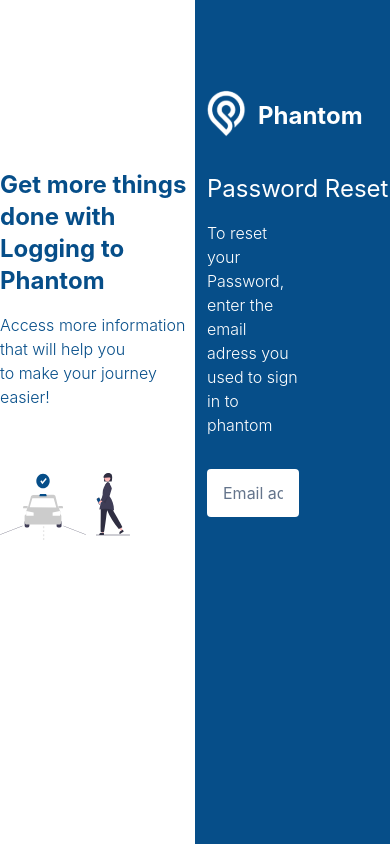
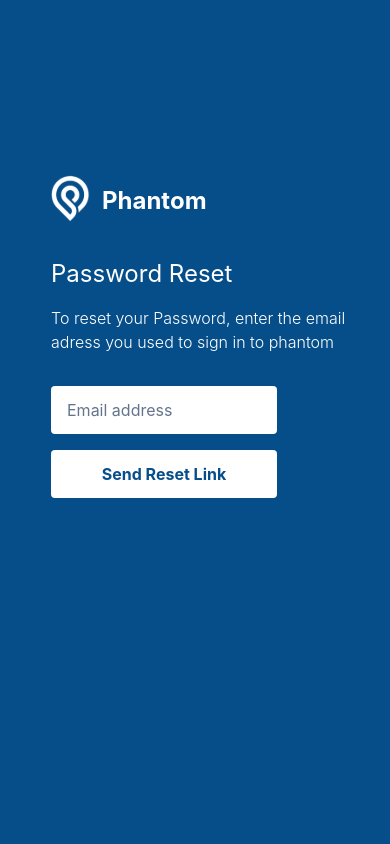
Before and after one commit to atlp-rwanda/rca-phantom-team1-fe, a React (Vite) app: page /password-reset in a window 390 px wide. Built offline with nearby package versions, Linux system fonts and the light colour scheme.

Commit message:
feat: implement  responsive

```diff
--- a/package.json
+++ b/package.json
@@ -16,6 +16,7 @@
     "babel-jest": "^29.5.0",
     "jest-environment-jsdom": "^29.5.0",
     "postcss-cli": "^10.1.0",
+    "prop-types": "^15.8.1",
     "react": "^18.2.0",
     "react-dom": "^18.2.0",
     "react-redux": "^8.0.5",
--- /dev/null
+++ b/src/components/form/SubmitButton.jsx
@@ -0,0 +1,31 @@
+import React from 'react';
+import PropTypes from 'prop-types';
+
+const ActionButton = ({ label, onClick, className, disabled, type, children }) => {
+  return (
+    <button
+      type={type}
+      onClick={onClick}
+      className={` py-3 bg-white rounded w-2/3 md:w-1/2 textcolor-blue font-bold hover:scale-x-105 transition-all ${className}`}
+      disabled={disabled}
+    >
+      {label}
+      {children}
+    </button>
+  );
+}
+
+ActionButton.propTypes = {
+  label: PropTypes.string.isRequired,
+  onClick: PropTypes.func,
+  className: PropTypes.string,
+  disabled: PropTypes.bool,
+  type: PropTypes.oneOf(['button', 'submit', 'reset']),
+  children: PropTypes.node,
+};
+
+ActionButton.defaultProps = {
+  type: 'button',
+};
+
+export default ActionButton;
--- a/src/components/form/TextInput.jsx
+++ b/src/components/form/TextInput.jsx
@@ -3,7 +3,7 @@
 function TextInput({ value, type, onChange, placeholder, className, inputRef }) {
     return (
       <div>
-        <input type={type} value={value} placeholder={placeholder} onChange={onChange} className={` rounded px-4 w-1/2 py-3 outline-none placeholder-slate-500 ${className}`} ref={inputRef} />
+        <input type={type} value={value} placeholder={placeholder} onChange={onChange} className={` rounded px-4 w-2/3 md:w-1/2 py-3 outline-none placeholder-slate-500 ${className}`} ref={inputRef} />
       </div>
     );
   }
--- a/src/pages/PasswordReset.jsx
+++ b/src/pages/PasswordReset.jsx
@@ -2,12 +2,13 @@
 import ResetPassSvg from '../assets/images/reset-pass.svg'
 import PhantomLogo from '../assets/images/Logo-real.svg'
 import TextInput from "../components/form/TextInput";
+import ActionButton from "../components/form/SubmitButton";
 
 const PasswordReset = () => {
     return (
         <div>
-            <div className="flex flex-row">
-                <div className="flex flex-col w-1/2 textcolor-blue mt-[20vh]  md:px-[10vw]">
+            <div className="md:flex flex-row">
+                <div className=" hidden md:flex flex-col w-1/2 textcolor-blue mt-[25vh]  md:px-[10vw]">
                     <h1 className="text-2xl font-bold">Get more things done with <br /> Logging to Phantom</h1>
                     <h1 className="mt-4 font-light">Access more information that will help you <br /> to make your journey easier!</h1>
 
@@ -16,17 +17,18 @@
                     </div>
                 </div>
 
-                <div className="flex flex-col w-1/2 bgcolor-blue min-h-screen md:pl-[5vw]">
-                    <div className="flex flex-row mt-[10vh]">
+                <div className=" flex flex-col md:w-1/2 bgcolor-blue min-h-screen pl-[10vw] md:pl-[5vw]">
+                    <div className="flex flex-row mt-[20vh]">
                         <img  src={PhantomLogo} alt="phantom logo" />
                         <h1 className="text-2xl font-bold text-white mt-4">Phantom</h1>
                     </div>
                     <div className="ml-3">
                         <h1 className="text-2xl mt-8 text-white">Password Reset</h1>
-                        <p  className="mt-4  text-white w-1/2 font-light">To reset your Password, enter the email adress you used to sign in to phantom</p>
+                        <p  className="mt-4  text-white md:w-1/2 font-light">To reset your Password, enter the email adress you used to sign in to phantom</p>
 
                         <form action="" className="mt-8">
                             <TextInput type={'email'} placeholder={"Email address"}  />
+                            <ActionButton label={"Send Reset Link"}  className="mt-4" />
                         </form>
                     </div>
                 </div>
```
Also changed, not shown: 2 other files (tests, documents, lock files or other folders).
